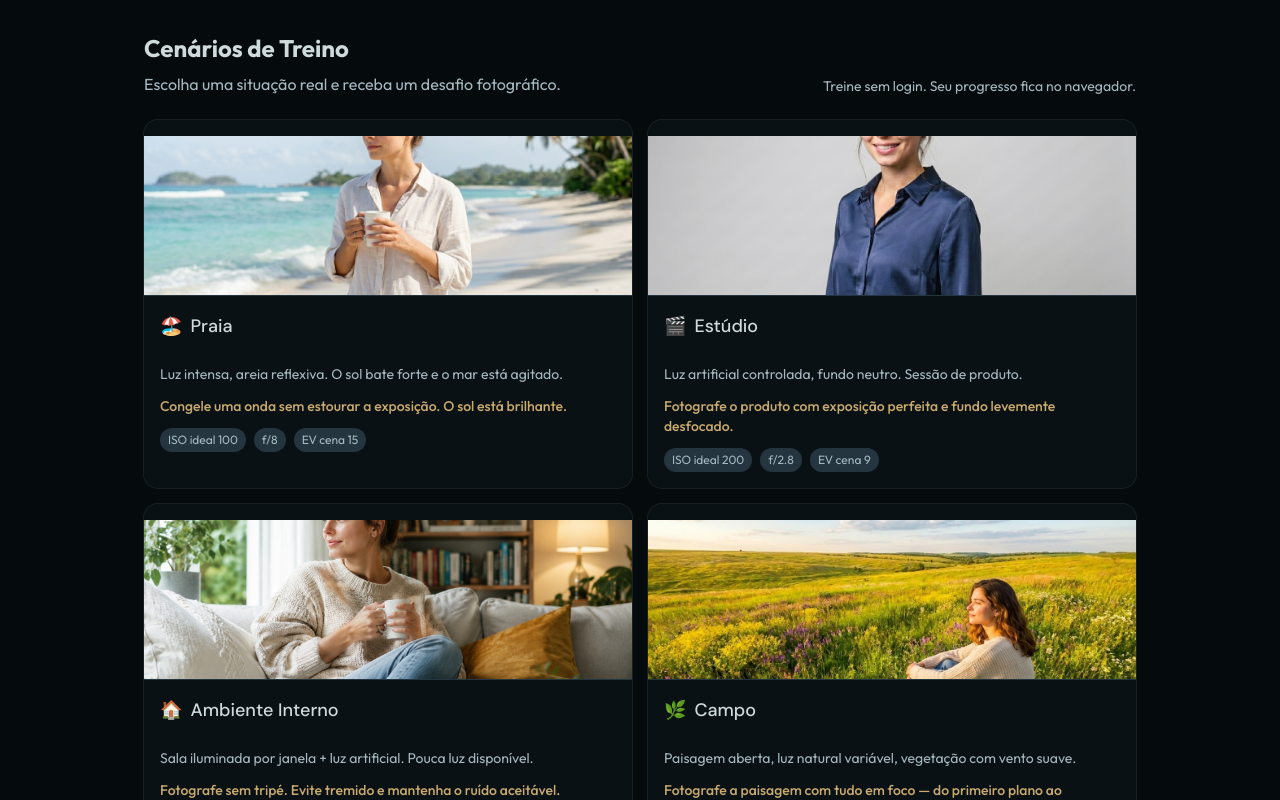
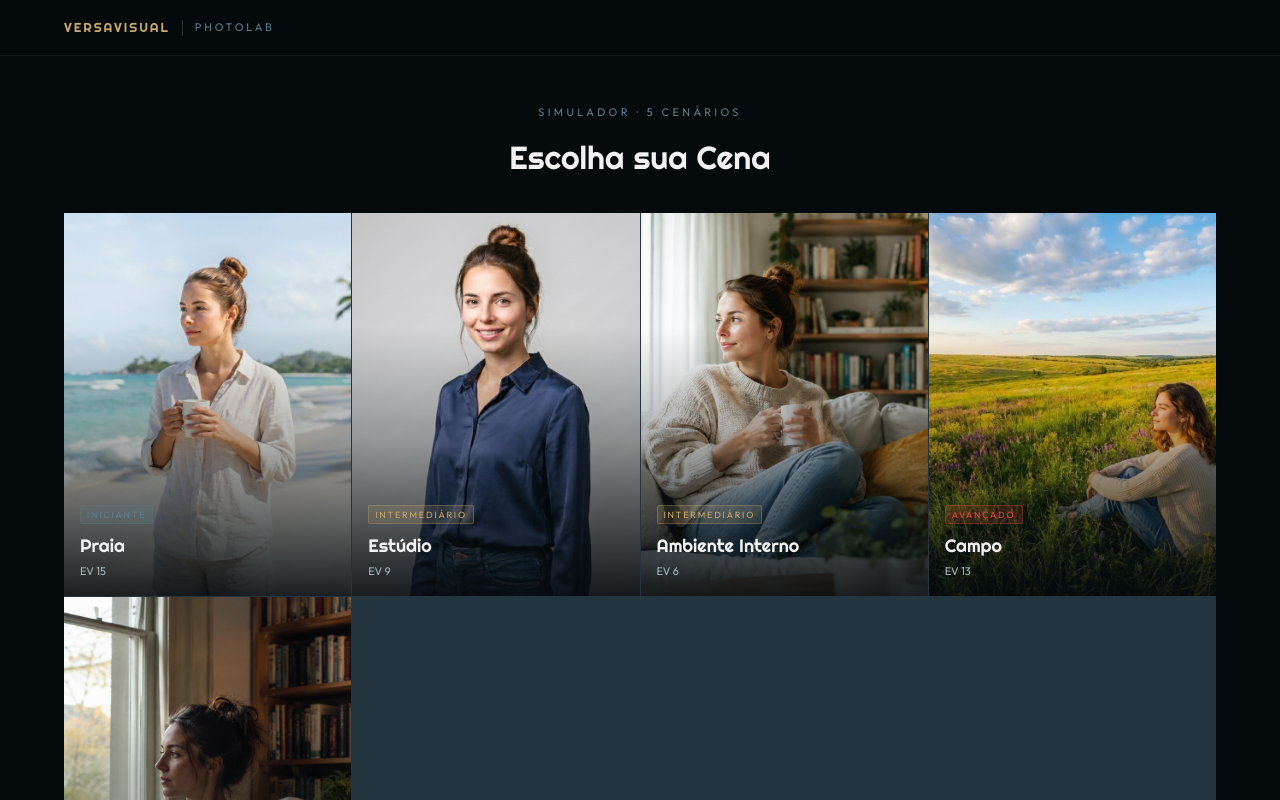
Before and after one commit to versavisual-vinicius/versa-visual-photolab, a Next.js app: page /scenarios in a window 1280 px wide. Shown: the top 800 px of the page. Built offline with nearby package versions, Linux system fonts and the light colour scheme.

Commit message:
feat: rewrite scenarios page with photo-card grid, sticky nav, difficulty badges

```diff
--- a/src/app/globals.css
+++ b/src/app/globals.css
@@ -140,3 +140,8 @@
     font-family: var(--font-mono-versa), monospace;
   }
 }
+
+/* Scenario card hover effect */
+.scenario-card:hover .scenario-card-img {
+  transform: scale(1.04);
+}
--- a/src/app/scenarios/page.tsx
+++ b/src/app/scenarios/page.tsx
@@ -1,58 +1,235 @@
 import Link from "next/link";
 import { SCENARIOS } from "@/lib/scenarios";
-import { Card, CardContent, CardHeader, CardTitle } from "@/components/ui/card";
 
 export const metadata = { title: "Cenários — Versa Visual PhotoLab" };
 
+const DIFFICULTY: Record<
+  string,
+  { label: string; color: string; bg: string; border: string }
+> = {
+  praia: {
+    label: "INICIANTE",
+    color: "#5E7F8C",
+    bg: "rgba(94,127,140,.2)",
+    border: "rgba(94,127,140,.3)",
+  },
+  estudio: {
+    label: "INTERMEDIÁRIO",
+    color: "#C8A96E",
+    bg: "rgba(200,169,110,.15)",
+    border: "rgba(200,169,110,.3)",
+  },
+  ambiente: {
+    label: "INTERMEDIÁRIO",
+    color: "#C8A96E",
+    bg: "rgba(200,169,110,.15)",
+    border: "rgba(200,169,110,.3)",
+  },
+  campo: {
+    label: "AVANÇADO",
+    color: "#e2473f",
+    bg: "rgba(226,71,63,.15)",
+    border: "rgba(226,71,63,.3)",
+  },
+  casa: {
+    label: "AVANÇADO",
+    color: "#e2473f",
+    bg: "rgba(226,71,63,.15)",
+    border: "rgba(226,71,63,.3)",
+  },
+};
+
 export default function ScenariosPage() {
   return (
-    <main className="container max-w-5xl mx-auto py-8 px-4">
-      <div className="mb-6 flex flex-col gap-2 sm:flex-row sm:items-end sm:justify-between">
-        <div>
-          <h1 className="text-2xl font-bold mb-2">Cenários de Treino</h1>
-          <p className="text-muted-foreground">
-            Escolha uma situação real e receba um desafio fotográfico.
-          </p>
+    <div style={{ background: "#050A0D", minHeight: "100vh" }}>
+      {/* Nav */}
+      <nav
+        style={{
+          position: "sticky",
+          top: 0,
+          zIndex: 50,
+          background: "rgba(5,10,13,0.85)",
+          backdropFilter: "blur(20px)",
+          WebkitBackdropFilter: "blur(20px)",
+          borderBottom: "1px solid rgba(164,184,191,0.08)",
+          height: 56,
+          display: "flex",
+          alignItems: "center",
+        }}
+      >
+        <div
+          style={{
+            maxWidth: 1200,
+            margin: "0 auto",
+            padding: "0 24px",
+            width: "100%",
+            display: "flex",
+            alignItems: "center",
+            gap: 12,
+          }}
+        >
+          <span
+            style={{
+              fontFamily: "var(--font-display)",
+              fontSize: 13,
+              letterSpacing: ".15em",
+              color: "#C8A96E",
+            }}
+          >
+            VERSAVISUAL
+          </span>
+          <span
+            style={{
+              width: 1,
+              height: 16,
+              background: "rgba(164,184,191,.2)",
+              display: "inline-block",
+            }}
+          />
+          <span
+            style={{
+              fontFamily: "var(--font-body)",
+              fontSize: 11,
+              letterSpacing: ".25em",
+              textTransform: "uppercase",
+              color: "#5E7F8C",
+            }}
+          >
+            PHOTOLAB
+          </span>
         </div>
-        <p className="text-sm text-muted-foreground">
-          Treine sem login. Seu progresso fica no navegador.
+      </nav>
+
+      {/* Header */}
+      <div style={{ padding: "48px 24px 32px", textAlign: "center" }}>
+        <p
+          style={{
+            fontFamily: "var(--font-body)",
+            fontSize: 11,
+            letterSpacing: ".3em",
+            textTransform: "uppercase",
+            color: "#5E7F8C",
+            margin: 0,
+          }}
+        >
+          SIMULADOR · 5 CENÁRIOS
         </p>
+        <h1
+          style={{
+            fontFamily: "var(--font-display)",
+            fontSize: 32,
+            color: "#F2F2F2",
+            marginTop: 12,
+            marginBottom: 0,
+          }}
+        >
+          Escolha sua Cena
+        </h1>
       </div>
-      <div className="grid gap-4 md:grid-cols-2">
-        {SCENARIOS.map((s) => (
-          <Link key={s.id} href={`/scenarios/${s.id}`}>
-            <Card className="group overflow-hidden hover:border-primary/50 transition-colors cursor-pointer h-full">
-              <div
-                className="h-40 border-b border-border bg-cover bg-center transition-transform duration-300 group-hover:scale-[1.02]"
-                style={{ backgroundImage: `url(${s.imageUrl})` }}
-              />
-              <CardHeader className="pb-2">
-                <CardTitle className="flex items-center gap-2 text-lg">
-                  <span>{s.emoji}</span>
-                  {s.title}
-                </CardTitle>
-              </CardHeader>
-              <CardContent className="space-y-3">
-                <p className="text-sm text-muted-foreground">{s.description}</p>
-                <p className="text-sm text-primary font-medium">
-                  {s.challenge.description}
-                </p>
-                <div className="flex flex-wrap gap-2 text-xs text-muted-foreground">
-                  <span className="rounded-full bg-muted px-2 py-1">
-                    ISO ideal {s.ideal.iso}
-                  </span>
-                  <span className="rounded-full bg-muted px-2 py-1">
-                    f/{s.ideal.aperture}
-                  </span>
-                  <span className="rounded-full bg-muted px-2 py-1">
-                    EV cena {s.ambientLight}
-                  </span>
+
+      {/* Grid */}
+      <div style={{ maxWidth: 1200, margin: "0 auto", padding: "0 24px 48px" }}>
+        <div
+          style={{
+            display: "grid",
+            gridTemplateColumns: "repeat(auto-fill, minmax(280px, 1fr))",
+            gap: 1,
+            background: "#253540",
+          }}
+        >
+          {SCENARIOS.map((s) => {
+            const diff = DIFFICULTY[s.id] ?? DIFFICULTY.estudio;
+            return (
+              <Link
+                key={s.id}
+                href={`/scenarios/${s.id}`}
+                style={{ textDecoration: "none", display: "block" }}
+              >
+                <div
+                  style={{
+                    position: "relative",
+                    aspectRatio: "3/4",
+                    overflow: "hidden",
+                    background: "#0a1115",
+                    cursor: "pointer",
+                  }}
+                  className="scenario-card"
+                >
+                  {/* Background image */}
+                  <div
+                    style={{
+                      position: "absolute",
+                      inset: 0,
+                      backgroundImage: `url(${s.imageUrl})`,
+                      backgroundSize: "cover",
+                      backgroundPosition: "center",
+                      transition: "transform 0.3s ease",
+                    }}
+                    className="scenario-card-img"
+                  />
+                  {/* Gradient overlay */}
+                  <div
+                    style={{
+                      position: "absolute",
+                      inset: 0,
+                      background:
+                        "linear-gradient(to top, rgba(5,10,13,.9) 0%, rgba(5,10,13,.3) 40%, transparent 70%)",
+                    }}
+                  />
+                  {/* Bottom info */}
+                  <div
+                    style={{
+                      position: "absolute",
+                      bottom: 0,
+                      left: 0,
+                      right: 0,
+                      padding: "16px",
+                    }}
+                  >
+                    <span
+                      style={{
+                        display: "inline-flex",
+                        alignItems: "center",
+                        fontFamily: "var(--font-body)",
+                        fontSize: 9,
+                        letterSpacing: ".2em",
+                        textTransform: "uppercase",
+                        color: diff.color,
+                        background: diff.bg,
+                        border: `1px solid ${diff.border}`,
+                        borderRadius: 2,
+                        padding: "2px 6px",
+                      }}
+                    >
+                      {diff.label}
+                    </span>
+                    <p
+                      style={{
+                        fontFamily: "var(--font-display)",
+                        fontSize: 18,
+                        color: "#F2F2F2",
+                        margin: "8px 0 0",
+                      }}
+                    >
+                      {s.title}
+                    </p>
+                    <p
+                      style={{
+                        fontFamily: "var(--font-body)",
+                        fontSize: 11,
+                        color: "#A4B8BF",
+                        margin: "4px 0 0",
+                      }}
+                    >
+                      EV {s.ambientLight}
+                    </p>
+                  </div>
                 </div>
-              </CardContent>
-            </Card>
-          </Link>
-        ))}
+              </Link>
+            );
+          })}
+        </div>
       </div>
-    </main>
+    </div>
   );
 }
```
